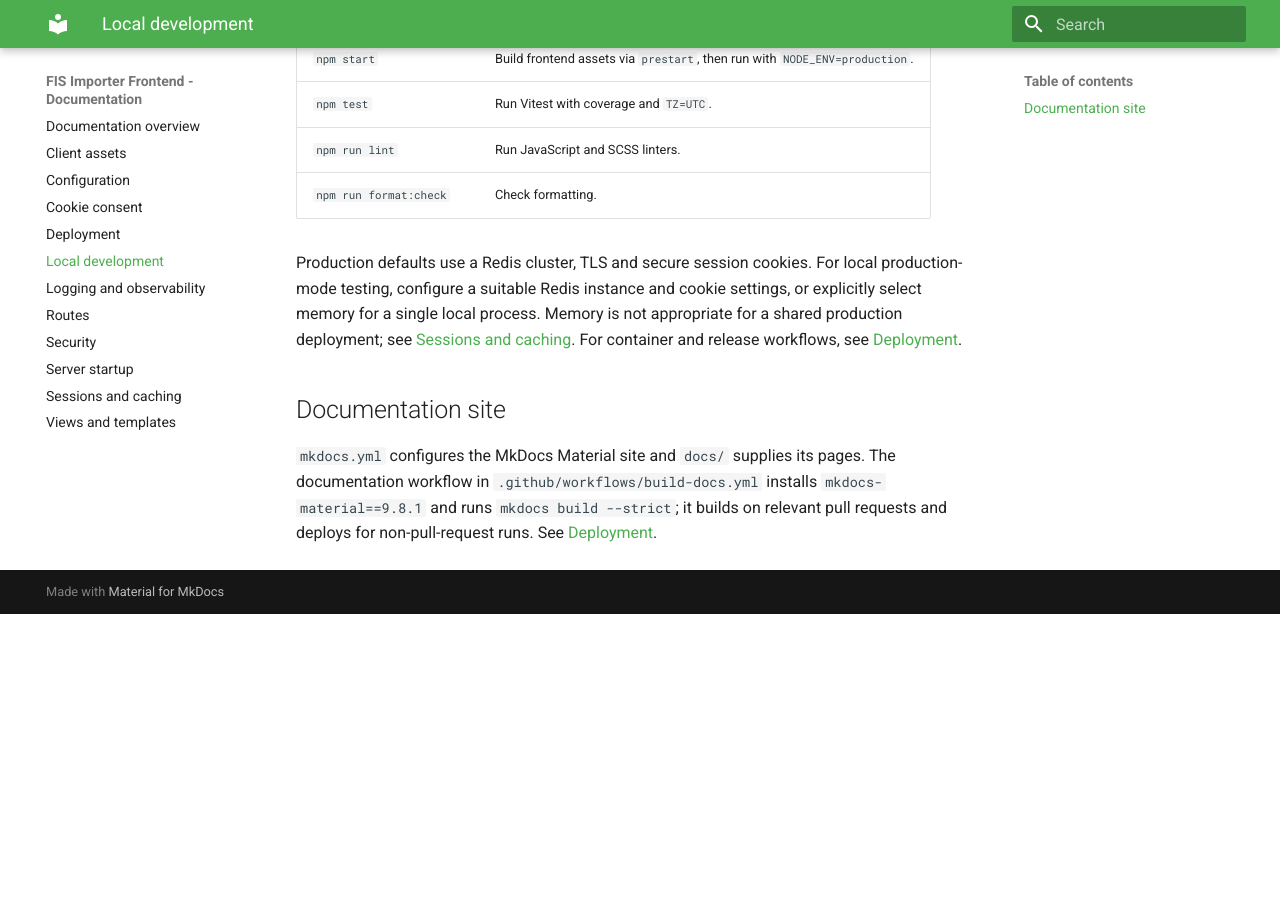
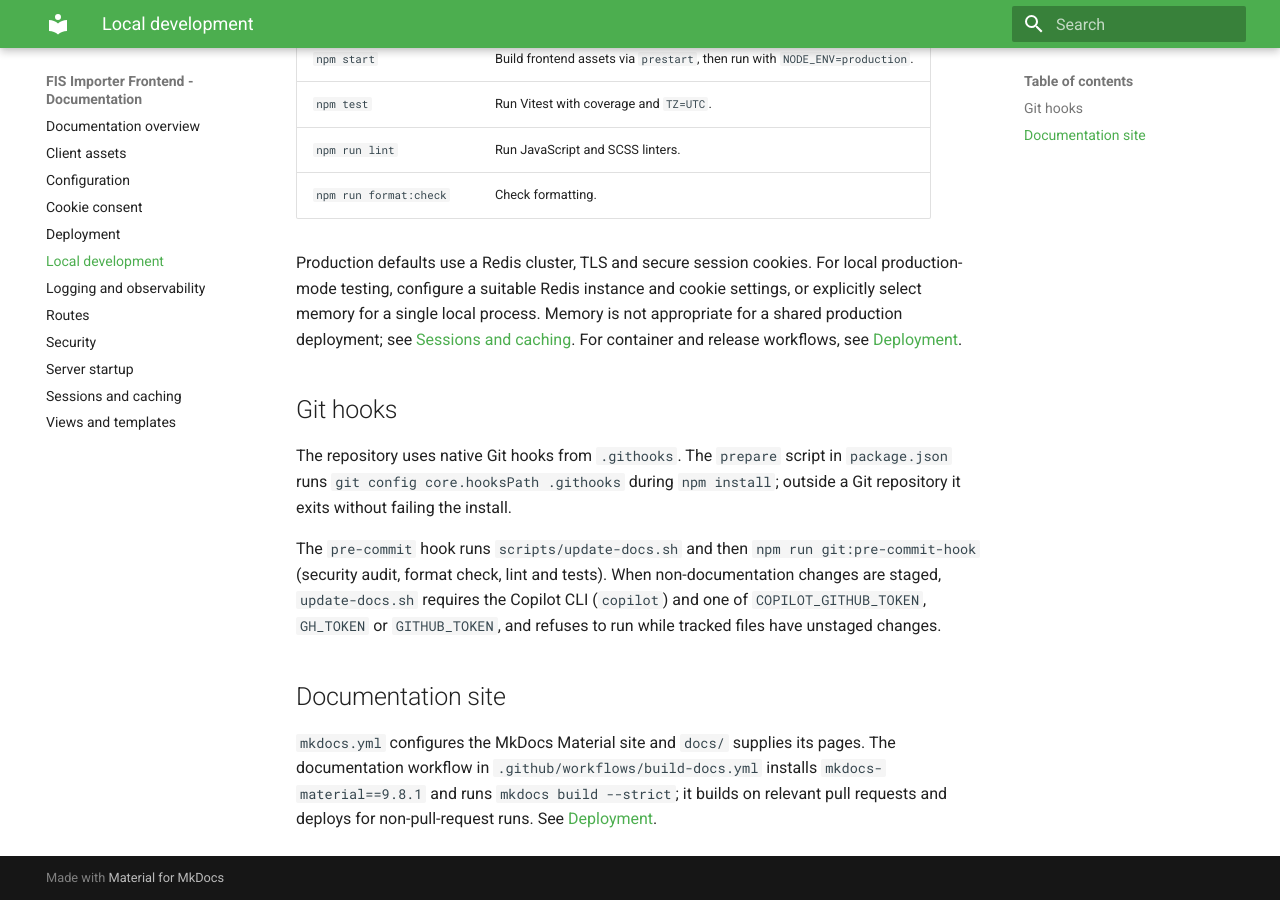
Before and after one commit to DEFRA/trade-imports-fish-importer-fe, an MkDocs documentation site: the page built from docs/local-development.md, in a window 1280 px wide and 900 px high, scrolled down 557 px. Built offline with MkDocs 1.6.1 and Material for MkDocs 9.7.7, drawn with Linux system fonts in a browser that asks for light colours; before the commit the page ends 1171 px from its top, so only the background shows below that.

Commit message:
feat: update Git hooks and documentation for improved workflow

```diff
--- a/docs/local-development.md
+++ b/docs/local-development.md
@@ -22,6 +22,12 @@ Other useful commands:
 
 Production defaults use a Redis cluster, TLS and secure session cookies. For local production-mode testing, configure a suitable Redis instance and cookie settings, or explicitly select memory for a single local process. Memory is not appropriate for a shared production deployment; see [Sessions and caching](sessions-and-caching.md). For container and release workflows, see [Deployment](deployment.md).
 
+## Git hooks
+
+The repository uses native Git hooks from `.githooks`. The `prepare` script in `package.json` runs `git config core.hooksPath .githooks` during `npm install`; outside a Git repository it exits without failing the install.
+
+The `pre-commit` hook runs `scripts/update-docs.sh` and then `npm run git:pre-commit-hook` (security audit, format check, lint and tests). When non-documentation changes are staged, `update-docs.sh` requires the Copilot CLI (`copilot`) and one of `COPILOT_GITHUB_TOKEN`, `GH_TOKEN` or `GITHUB_TOKEN`, and refuses to run while tracked files have unstaged changes.
+
 ## Documentation site
 
 `mkdocs.yml` configures the MkDocs Material site and `docs/` supplies its pages. The documentation workflow in `.github/workflows/build-docs.yml` installs `mkdocs-material==9.8.1` and runs `mkdocs build --strict`; it builds on relevant pull requests and deploys for non-pull-request runs. See [Deployment](deployment.md).
--- a/package.json
+++ b/package.json
@@ -27,7 +27,7 @@
     "server:debug": "nodemon --inspect-brk=0.0.0.0 --ext js,json --legacy-watch --watch ./src/server --watch ./src/config --env-file-if-exists=.env ./src",
     "prestart": "npm run build:frontend",
     "start": "NODE_ENV=production node .",
-    "setup:husky": "node -e \"try { (await import('husky')).default() } catch (e) { if (e.code !== 'ERR_MODULE_NOT_FOUND') throw e }\" --input-type module"
+    "prepare": "git config core.hooksPath .githooks || exit 0"
   },
   "imports": {
     "#/*": "./src/*",
@@ -71,7 +71,6 @@
     "@vitest/coverage-v8": "4.1.11",
     "cheerio": "1.2.0",
     "eslint": "9.39.5",
-    "husky": "9.1.7",
     "neostandard": "0.13.0",
     "nodemon": "3.1.14",
     "npm-run-all": "4.1.5",
```
Also changed, not shown: 3 other files.
